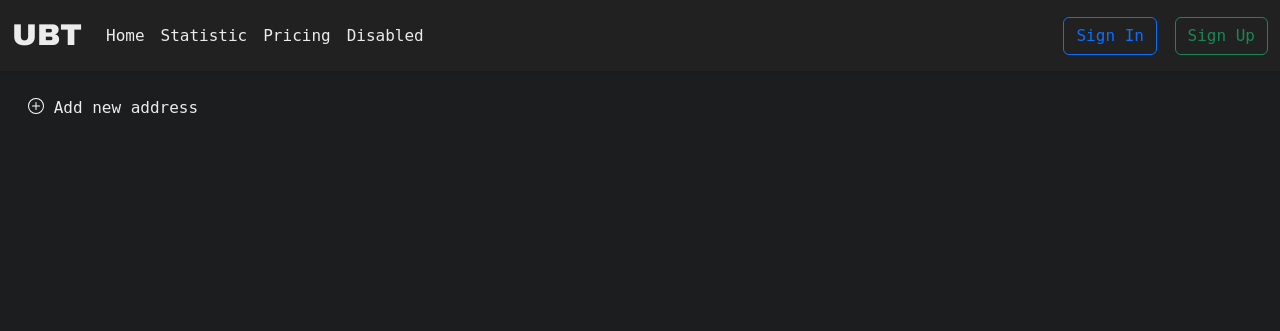
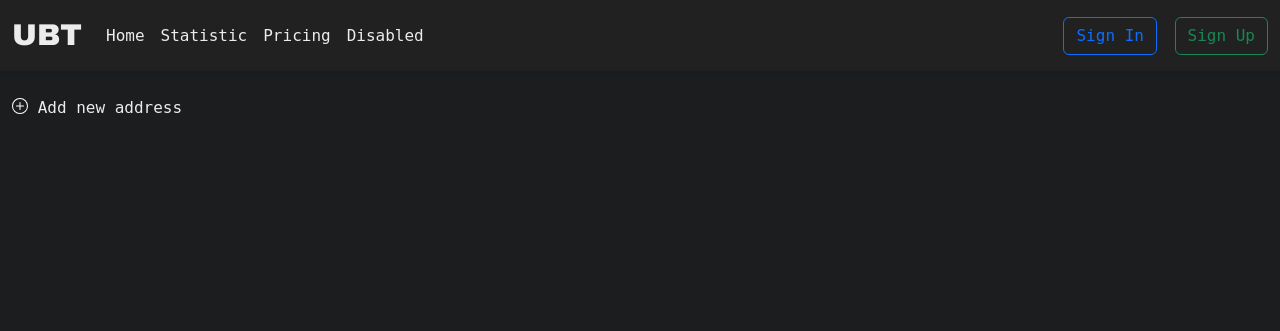
Before and after one commit to berestianyi/utility-bill-tracker, a Django app: page / in a window 1280 px wide. Shown: the top 331 px of the page. Run offline with Django 5.2, Linux system fonts and the light colour scheme; data that the repository does not hold is empty; some libraries are stand-ins or nearby versions; some web fonts are replaced.

Commit message:
removed margin

```diff
--- a/buildings/templates/buildings/index.html
+++ b/buildings/templates/buildings/index.html
@@ -7,7 +7,7 @@
 {% block body %}
     <div class="container-fluid">
         <div class="d-flex row justify-content-center" style="margin-top: 6rem">
-            <div style="margin-left: 2rem;">
+            <div>
                 <a href="{% url 'buildings:add_building' %}" style="color: #ececec; text-decoration: none;">
                     <svg xmlns="http://www.w3.org/2000/svg" width="16" height="16" fill="white" class="bi bi-plus-circle" viewBox="0 0 16 16" style="margin-bottom: 0.3rem">
                     <path d="M8 15A7 7 0 1 1 8 1a7 7 0 0 1 0 14m0 1A8 8 0 1 0 8 0a8 8 0 0 0 0 16"/>
```
